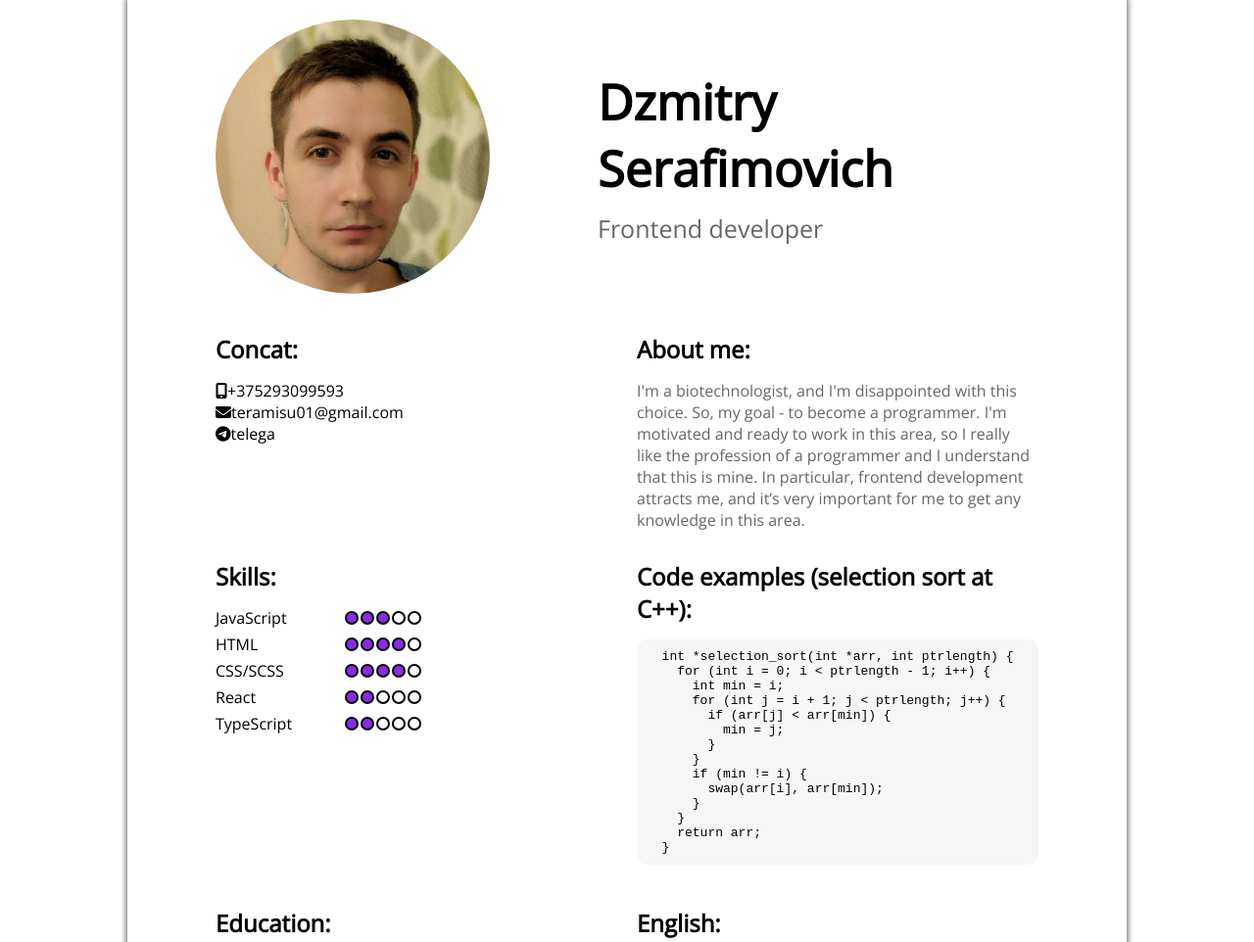
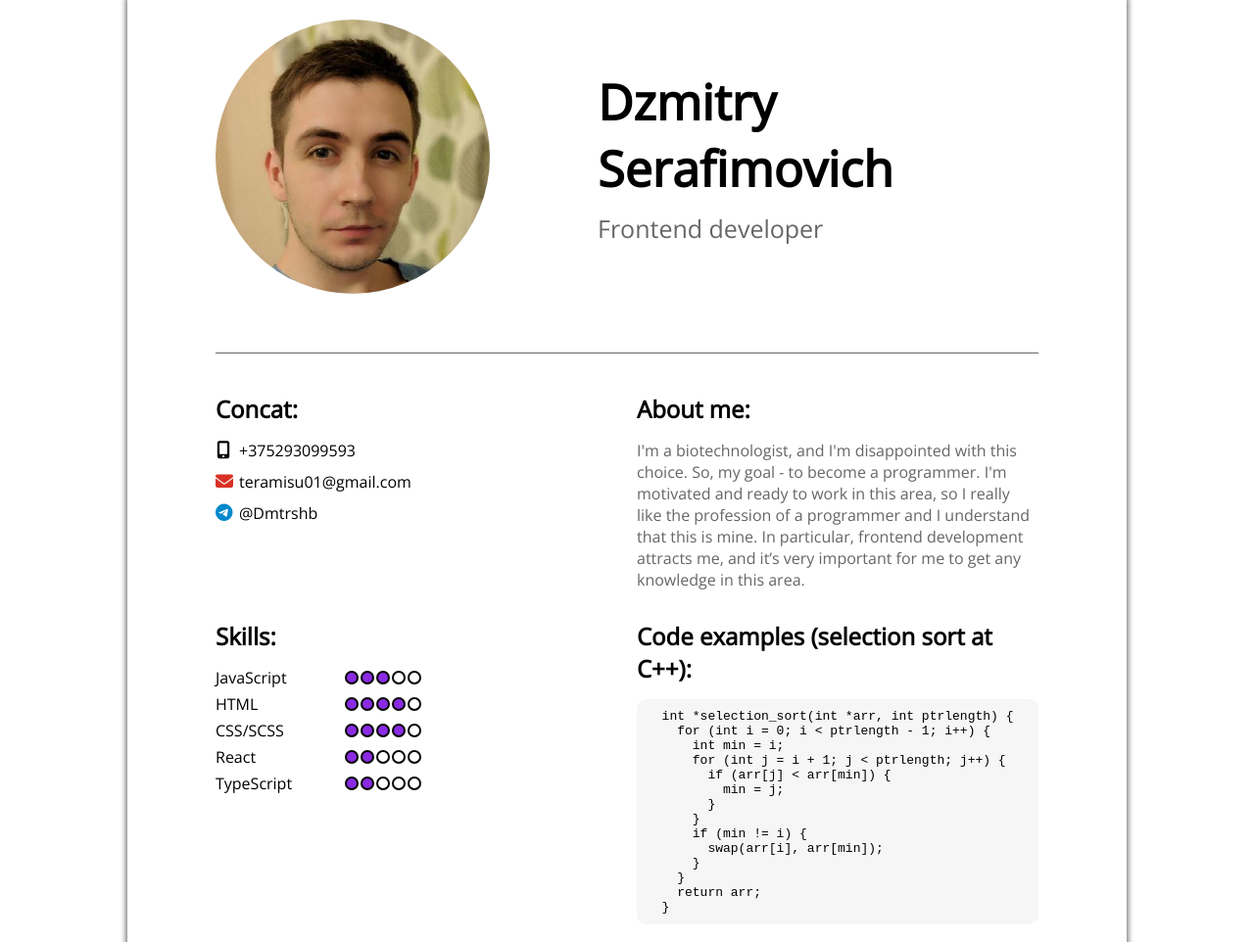
Before and after one commit to Dzmitry92/rsschool-cv, a plain HTML site: page index.html in a window 1280 px wide. Shown: the top 962 px of the page at 98% size. Drawn offline with nearby package versions, Linux system fonts and the light colour scheme.

Commit message:
fix: fixed small bugs

```diff
--- a/index.html
+++ b/index.html
@@ -29,16 +29,16 @@
           <h2>Concat:</h2>
           <ul class="concats__list">
             <li class="concats__item">
-              <i class="fas fa-mobile-alt"></i>
-              <a href="tel:+375291936754"">+375293099593</a>
+              <i class="fas fa-mobile-alt concats__icon"></i>
+              <a class="concats__link" href="tel:+375291936754"">+375293099593</a>
             </li>
             <li class="concats__item">
-              <i class="fas fa-envelope"></i>
-              <a href="mailto:teramisu01@gmail.com">teramisu01@gmail.com</a>
+              <i class="fas fa-envelope concats__icon"></i>
+              <a class="concats__link" href="mailto:teramisu01@gmail.com">teramisu01@gmail.com</a>
             </li>
             <li class="concats__item">
-              <i class="fab fa-telegram-plane"></i>
-              <a href="https://t.me/Dmtrshb">telega</a>
+              <i class="fab fa-telegram-plane concats__icon"></i>
+              <a class="concats__link" href="https://t.me/Dmtrshb">@Dmtrshb</a>
             </li>
           </ul>
         </section>
--- a/styles.css
+++ b/styles.css
@@ -76,10 +76,19 @@ a:hover {
 }
 
 .main-page {
-  padding: 20px 0;
+  padding-bottom: 20px;
   display: flex;
   flex-wrap: wrap;
   justify-content: space-between;
+}
+
+.main-page::before {
+  content: '';
+  display: block;
+  margin: 40px 0;
+  width: 100%;
+  height: 1px;
+  background-color: #666666;
 }
 
 .card {
@@ -101,6 +110,27 @@ a:hover {
 .concats__item, .skills__item {
   display: flex;
   align-items: center;
+}
+
+.concats__item {
+  margin-bottom: 10px;
+}
+
+.concats__icon {
+  font-size: 18px;
+  text-align: center;
+  width: 16px;
+}
+.fa-envelope {
+  color: #d93025;
+}
+
+.fa-telegram-plane {
+  color: #0088cc;
+}
+
+.concats__link {
+  margin-left: 8px;
 }
 
 .skills__item {
@@ -155,7 +185,7 @@ a:hover {
 }
 
 .footer__list span {
-  font-size: 22px;
+  font-size: 20px;
   font-weight: bold;
 }
 
```
